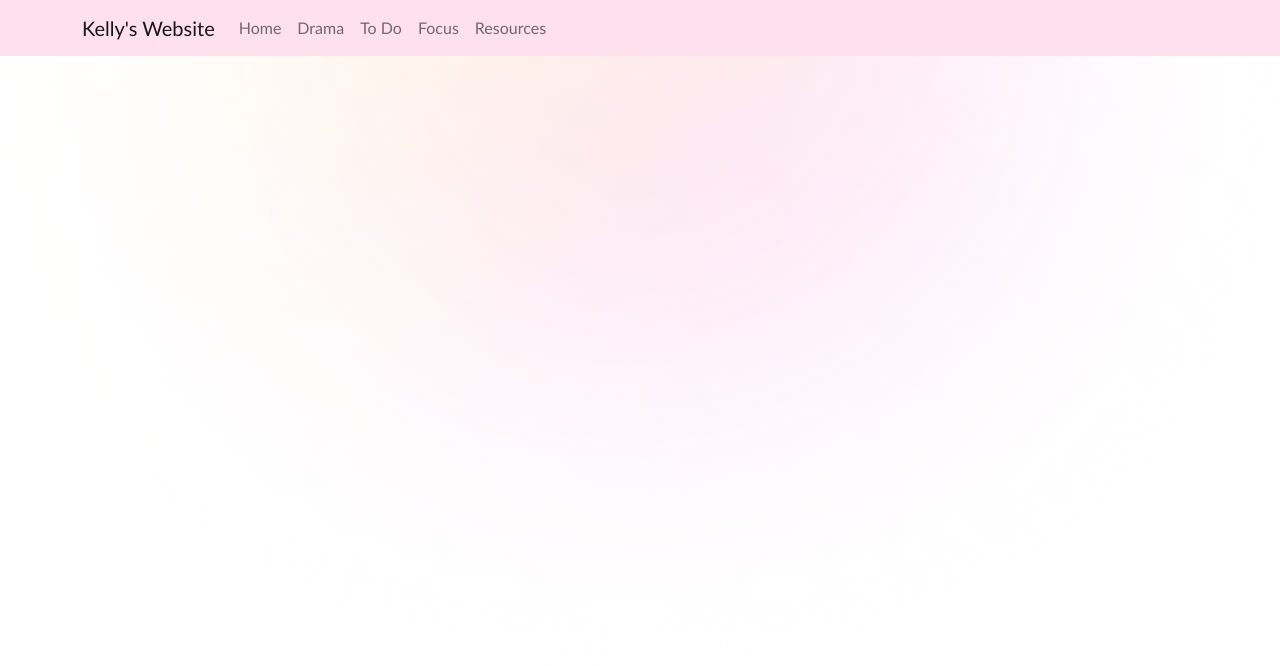
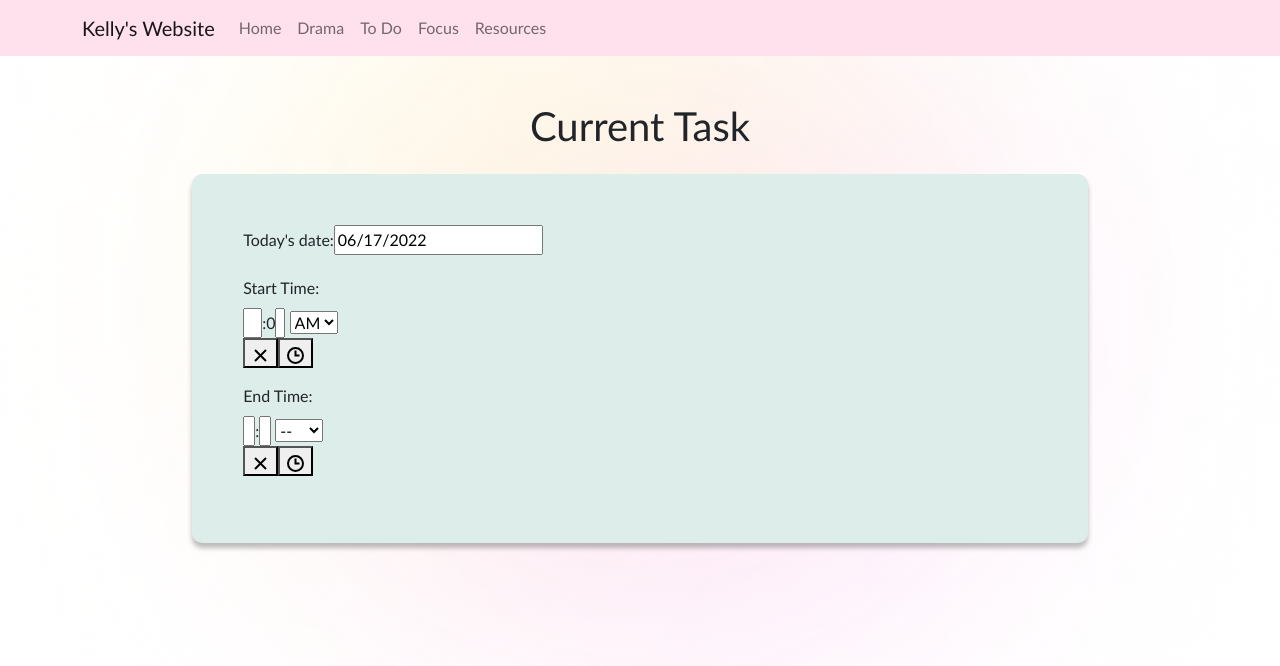
Before and after one commit to kellyzwang/kelly-personal-website, a React (Create React App) app: page /focus in a window 1280 px wide. Shown: the top 666 px of the page. Built offline with nearby package versions, Linux system fonts and the light colour scheme; no server answers; the database is empty.

Commit message:
deployed on firebase; started focus page

```diff
--- a/package.json
+++ b/package.json
@@ -10,9 +10,11 @@
     "firebase": "^9.8.3",
     "react": "^18.2.0",
     "react-bootstrap-validation": "^0.1.11",
+    "react-datepicker": "^4.8.0",
     "react-dom": "^18.2.0",
     "react-router-dom": "^6.3.0",
     "react-scripts": "5.0.1",
+    "react-time-picker": "^4.5.0",
     "web-vitals": "^2.1.4"
   },
   "scripts": {
--- /dev/null
+++ b/public/404.html
@@ -0,0 +1,33 @@
+<!DOCTYPE html>
+<html>
+  <head>
+    <meta charset="utf-8">
+    <meta name="viewport" content="width=device-width, initial-scale=1">
+    <title>Page Not Found</title>
+
+    <style media="screen">
+      body { background: #ECEFF1; color: rgba(0,0,0,0.87); font-family: Roboto, Helvetica, Arial, sans-serif; margin: 0; padding: 0; }
+      #message { background: white; max-width: 360px; margin: 100px auto 16px; padding: 32px 24px 16px; border-radius: 3px; }
+      #message h3 { color: #888; font-weight: normal; font-size: 16px; margin: 16px 0 12px; }
+      #message h2 { color: #ffa100; font-weight: bold; font-size: 16px; margin: 0 0 8px; }
+      #message h1 { font-size: 22px; font-weight: 300; color: rgba(0,0,0,0.6); margin: 0 0 16px;}
+      #message p { line-height: 140%; margin: 16px 0 24px; font-size: 14px; }
+      #message a { display: block; text-align: center; background: #039be5; text-transform: uppercase; text-decoration: none; color: white; padding: 16px; border-radius: 4px; }
+      #message, #message a { box-shadow: 0 1px 3px rgba(0,0,0,0.12), 0 1px 2px rgba(0,0,0,0.24); }
+      #load { color: rgba(0,0,0,0.4); text-align: center; font-size: 13px; }
+      @media (max-width: 600px) {
+        body, #message { margin-top: 0; background: white; box-shadow: none; }
+        body { border-top: 16px solid #ffa100; }
+      }
+    </style>
+  </head>
+  <body>
+    <div id="message">
+      <h2>404</h2>
+      <h1>Page Not Found</h1>
+      <p>The specified file was not found on this website. Please check the URL for mistakes and try again.</p>
+      <h3>Why am I seeing this?</h3>
+      <p>This page was generated by the Firebase Command-Line Interface. To modify it, edit the <code>404.html</code> file in your project's configured <code>public</code> directory.</p>
+    </div>
+  </body>
+</html>
--- a/src/components/App.js
+++ b/src/components/App.js
@@ -2,13 +2,12 @@
 import { Routes, Route } from 'react-router-dom';
 import { getDatabase, ref, onValue } from 'firebase/database';
 
-
-//import { getDatabase, ref, onValue } from 'firebase/database';
 import { NavBar } from './NavBar.js';
 import { Home } from './Home.js';
 import { Drama } from './Drama.js';
 import { ManageQuotes } from './ManageQuotes.js';
 import { ToDo } from './ToDo.js';
+import { Focus } from './Focus.js';
 
 
 function App(props) {
@@ -56,6 +55,7 @@
                 <Route path="/drama" element={<Drama quoteData={quoteData}/>} />
                 <Route path="/manage-quotes" element={<ManageQuotes />} />
                 <Route path="/to-do" element={<ToDo />} />
+                <Route path="/focus" element={<Focus />} />
 
                 {/*<Route path="/*" element={<Home />} /> */}
             </Routes>
--- /dev/null
+++ b/src/components/Focus.js
@@ -0,0 +1,74 @@
+import React, { useState, useEffect } from 'react';
+import DatePicker from "react-datepicker";
+import "react-datepicker/dist/react-datepicker.css";
+import { Button, FormGroup, Label, Input, FormFeedback } from 'reactstrap';
+import TimePicker from 'react-time-picker';
+
+import { getDatabase, ref, onValue } from 'firebase/database';
+
+import { NavBar } from './NavBar.js';
+
+
+export function Focus(props) {
+
+    const [dateSelected, setDateSelected] = useState(new Date());
+    const [startTime, setStartTime] = useState('10:00');
+    const [endTime, setEndTime] = useState('');
+
+    //when day is clicked
+    const handleDateSelect = (event) => {
+        event.preventDefault();
+
+
+    }
+
+    const handleDateChange = (event) => {
+        const enteredValue = event.target.value;
+        setDateSelected(enteredValue);
+    }
+
+    const handleStartTimeChange = (event) => {
+        const enteredValue = event.target.value;
+        setStartTime(enteredValue);
+    }
+    const handleEndTimeChange = (event) => {
+        const enteredValue = event.target.value;
+        setEndTime(enteredValue);
+    }
+
+    return (
+        <div>
+            <section className="padding-top-bottom">
+                <h1>Current Task</h1>
+                <div className="flex-container-focus">
+                    <div className="flex-item-card-focus">
+                        <FormGroup>
+                            <Label for="Today">Today's date:</Label>
+                            <DatePicker
+                                selected={dateSelected}
+                                onSelect={handleDateSelect} //when day is clicked
+                                onChange={handleDateChange} //only when value has changed
+                            />
+                        </FormGroup>
+
+                        <FormGroup>
+                            <Label for="StartTime">Start Time:</Label>
+                            <br></br>
+                            <TimePicker
+                                onChange={handleStartTimeChange}
+                                value={startTime} />{'  '}
+                        </FormGroup>
+
+                        <FormGroup>
+                            <Label for="EndTime">End Time:</Label>
+                            <br></br>
+                            <TimePicker
+                                onChange={handleEndTimeChange}
+                                value={endTime} />
+                        </FormGroup>
+                    </div>
+                </div>
+            </section>
+        </div>
+    )
+}
--- a/src/index.css
+++ b/src/index.css
@@ -139,3 +139,18 @@
     display: flex;
     justify-content: space-between;
 }
+
+/* Focus Page */
+.flex-container-focus {
+    display: flex;
+    justify-content: space-evenly;
+}
+
+.flex-item-card-focus {
+    width: 70%;
+    background-color: #DDEDEA;
+    margin: 1rem;
+    border-radius: 10px;
+    box-shadow: 0 5px 5px rgba(0, 0, 0, 0.26);
+    padding: 4%;
+}
```
Also changed, not shown: firebase.json (added), 2 other files (tests, documents, lock files or other folders).
